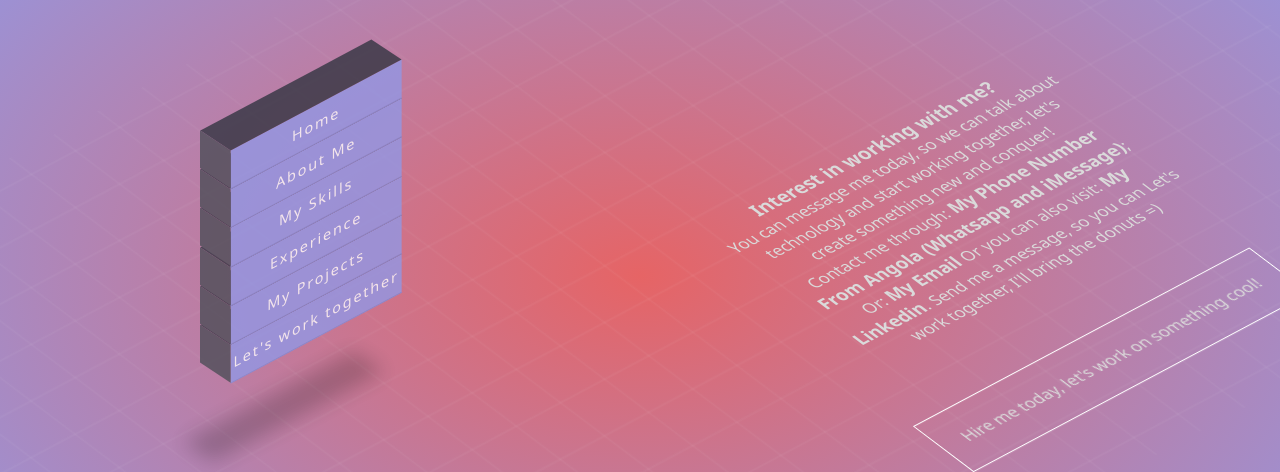
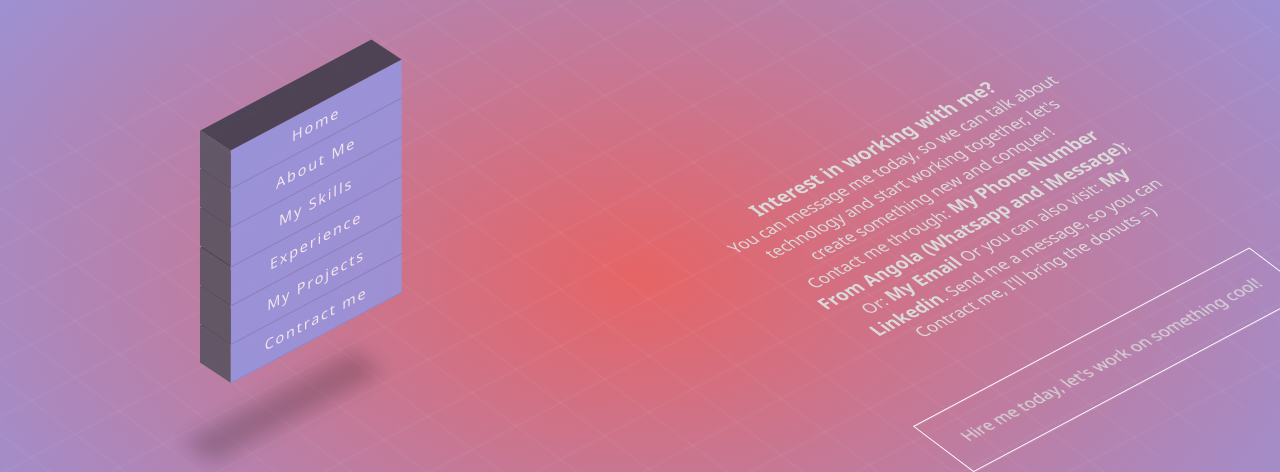
Before and after one commit to okusindja/okusindja, a website built with Vite: page src/hire/index.html in a window 1280 px wide. Shown: the part 124-596 px from the top of the page. Built offline with nearby package versions, Linux system fonts and the light colour scheme.

Commit message:
:rocket: feat: changing the last menu text

```diff
--- a/src/hire/index.html
+++ b/src/hire/index.html
@@ -51,7 +51,7 @@
             </li>
             <li class="container__cube-menu__nav-list__item" style="--index: 1">
               <a href="/hire/" title="Hire me today"
-                ><h2>Let's work together</h2></a
+                ><h2>Contract me</h2></a
               >
             </li>
           </ul>
@@ -139,7 +139,7 @@
                     rel="noopener noreferrer"
                     >My Linkedin</a
                   ></b
-                >. Send me a message, so you can Let's work together, I'll bring the
+                >. Send me a message, so you can Contract me, I'll bring the
                 donuts =)
               </article>
             </div>
--- a/src/js/components/nav.js
+++ b/src/js/components/nav.js
@@ -44,7 +44,7 @@ export function buildNav() {
           class="container__cube-menu__nav-list__item"
           style="--index: 1"
         >
-          <a href="/hire/" title="Hire me today"><h2>Let's work together</h2></a>
+          <a href="/hire/" title="Hire me today"><h2>Contract me</h2></a>
         </li>
       </ul>
     </nav>
--- a/src/js/services/lang.js
+++ b/src/js/services/lang.js
@@ -334,7 +334,7 @@ export function manageLanguages() {
                       rel="noopener noreferrer"
                       >My Linkedin</a
                     ></b
-                  >. Send me a message, so you can Let's work together, I'll bring the
+                  >. Send me a message, so you can Contract me, I'll bring the
                   donuts =)
                 </article>
               </div>
```
Also changed, not shown: src/about/index.html (+1 -1 lines), src/experience/index.html (+1 -1 lines), src/index.html (+1 -1 lines), src/projects/index.html (+1 -1 lines), src/skills/index.html (+1 -1 lines).
